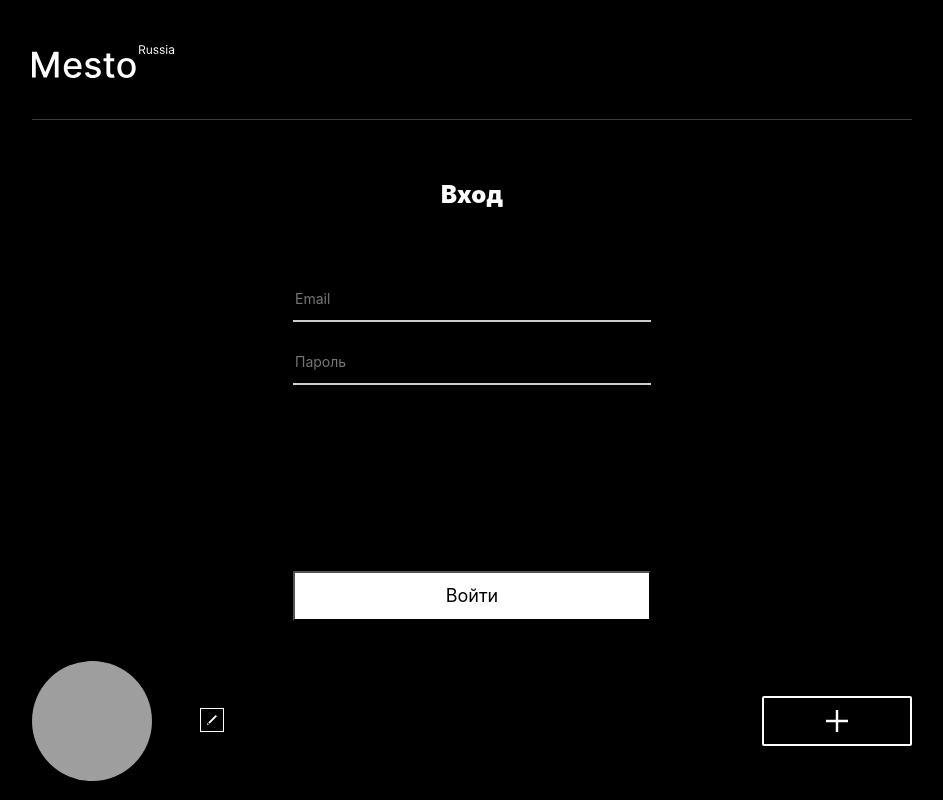
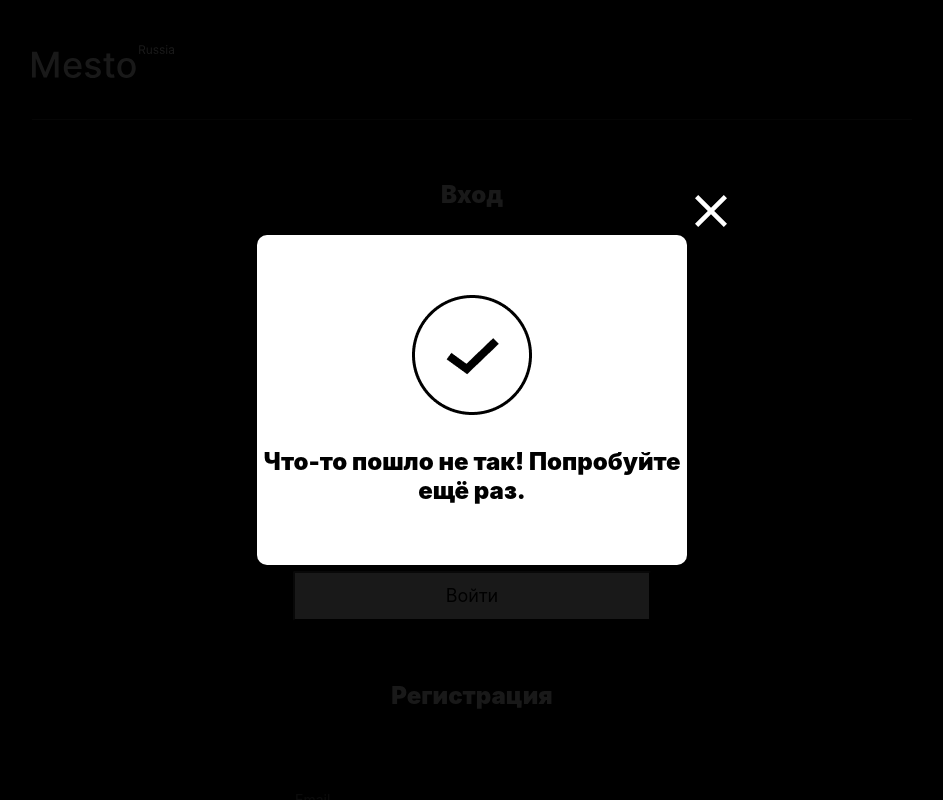
Before and after one commit to Kuban23/react-mesto-auth, a React (Create React App) app: page / in a window 1280 px wide. Shown: the top 800 px of the page, without its empty margins (168-1111 px from the left). Built offline with nearby package versions, Linux system fonts and the light colour scheme; no server answers; grey boxes are pictures that could not be loaded.

Commit message:
сверстал popup для подтверждения регистрации

```diff
--- /dev/null
+++ b/src/blocks/auth/__link/auth__link.css
@@ -0,0 +1,14 @@
+.auth__link{
+  color: #ffffff;
+  background-color: #000;
+  font-weight: 400;
+  font-size: 14px;
+  line-height: 17px;
+  text-align: center;
+  cursor: pointer;
+  transition: opacity 0.5s ease-in-out;
+}
+
+.auth__link:hover{
+  opacity: 0.6;
+}
--- a/src/blocks/auth/__submit/auth__submit.css
+++ b/src/blocks/auth/__submit/auth__submit.css
@@ -7,4 +7,10 @@
    line-height: 22px;
    text-align: center;
    color: #000000;
+   cursor: pointer;
+   transition: opacity 0.5s ease-in-out;
 }
+
+.auth__submit:hover{
+   opacity: 0.85;
+}
--- /dev/null
+++ b/src/blocks/popup/__container-infotool/popup__container-infotool.css
@@ -0,0 +1,12 @@
+.popup__container-infotool {
+	width: 430px;
+	background: #FFFFFF;
+   border-radius: 10px;
+   box-shadow: 0px 0px 25px rgba(0, 0, 0, 0.15);
+	display: flex;
+	flex-direction: column;
+	align-items: center;
+	position: relative;
+	cursor: default;
+	padding: 60px 0px;
+}
--- /dev/null
+++ b/src/blocks/popup/__title/_type/popup__title_type_infotool.css
@@ -0,0 +1,10 @@
+.popup__title_type_infotool{
+	font-weight: 900;
+	font-size: 24px;
+	line-height: 29px;
+	text-align: center;
+	color: #000000;
+	padding-top: 32px;
+
+	margin: 0px;
+}
--- /dev/null
+++ b/src/blocks/popup/__union-image/popup__union-image.css
@@ -0,0 +1,7 @@
+.popup__union-image{
+	width: 120px;
+	height: 120px;
+	background-image: url('/src/image/success.png');
+	background-repeat: no-repeat;
+
+}
--- a/src/components/App.js
+++ b/src/components/App.js
@@ -11,6 +11,8 @@ import EditAvatarPopup from './EditAvatarPopup';
 import AddPlacePopup from './AddPlacePopup';
 import ConfirmPopup from './ConfirmPopup';
 import Login from './Login';
+import Register from './Register';
+import InfoTooltip from './InfoTooltip';
 
 function App() {
 
@@ -23,6 +25,12 @@ function App() {
    ///////////////////////////////////////////////////////////
    const [isConfirmPopup, setIsConfirmPopup] = React.useState(false);
 // const [isImage]=React.useState(false);
+
+const [isInfoTooltip, setInfoTooltip] = React.useState({
+   title:"Что-то пошло не так! Попробуйте ещё раз.",
+   icons: false,
+});
+
 
 
    // Переменные состояния cards
@@ -86,6 +94,7 @@ function App() {
       setIsAddPlacePopupOpen(false);
       setIsImagePopupOpen(false);
       setIsConfirmPopup(false);
+      setInfoTooltip(false);
    }
 
    // Обработчик для изменения профайла
@@ -187,6 +196,8 @@ function App() {
 
                <Login/>
 
+               <Register/>
+
                <Main
                   onEditAvatar={handleEditAvatarClick}
                   onEditProfile={handleEditProfileClick}
@@ -234,7 +245,12 @@ function App() {
 
                />
 
-
+             <InfoTooltip
+             isOpen={isInfoTooltip}
+             onClose={closeAllPopup}
+             icons={isInfoTooltip.icons}
+             title={isInfoTooltip.title}
+             />
 
 
             </div>
--- /dev/null
+++ b/src/components/InfoTooltip.js
@@ -0,0 +1,24 @@
+import React from "react";
+import success from '../image/success.png';
+import fail from '../image/fail.png';
+
+function InfoTooltip(props) {
+
+	return (
+
+		<section className={`popup popup_type_${props.name} ${props.isOpen ? 'popup_opened' : ''}`}>
+			<div className="popup__container-infotool">
+				<button className="popup__close popup__close_type_infotool" type="button" aria-label="Кнопка закрытия окна"
+				onClose={props.onClose}></button>
+				{/* <img className="popup__union-image" src="success" alt="Кнопка ДА, кнопка Нет" /> */}
+				<div className="popup__union-image" src={props.icons ? success: fail} alt="Кнопка ДА, кнопка Нет"></div>
+				{/* <h2 className="popup__title_type_infotool">Вы успешно зарегистрировались!</h2> */}
+				<h2 className="popup__title_type_infotool">{props.title}</h2>
+			</div>
+		</section>
+
+	)
+
+}
+
+export default InfoTooltip;
--- a/src/components/Login.js
+++ b/src/components/Login.js
@@ -5,7 +5,7 @@ function Login() {
    return (
 
       <section className="auth">
-         <p className="auth__title">Вход</p>
+         <h2 className="auth__title">Вход</h2>
          <form className="auth__form">
             <input className="auth__input" placeholder="Email" type='email' name='email' required
           minLength='2' maxLength='30'/>
--- /dev/null
+++ b/src/components/Register.js
@@ -0,0 +1,28 @@
+import React from "react";
+
+
+function Register() {
+
+	return (
+
+		<section className="auth">
+			<h2 className="auth__title">Регистрация</h2>
+			<form className="auth__form">
+				<input className="auth__input" placeholder="Email" type='email' name='email' required
+					minLength='2' maxLength='30' />
+				<span className="auth__input-error" />
+
+				<input className="auth__input" placeholder="Пароль" type='password' name='password' required
+					minLength='8' maxLength='30' />
+				<span className="auth__input-error" />
+			</form>
+			<button className="auth__submit">Зарегистрироваться</button>
+			<p className="auth__link">Уже зарегистрированы? Войти</p>
+
+		</section>
+
+	)
+}
+
+
+export default Register;
--- a/src/index.css
+++ b/src/index.css
@@ -62,6 +62,10 @@
 @import url("./blocks/popup/__image/popup__image.css");
 @import url("./blocks/popup/__title-image/popup__title-image.css");
 
+@import url("./blocks/popup/__container-infotool/popup__container-infotool.css");
+@import url("./blocks/popup/__union-image/popup__union-image.css");
+@import url("./blocks/popup/__title/_type/popup__title_type_infotool.css");
+
 
 /* -- Блок регистрации---------------------------------------------------------------------------- */
 @import url("./blocks/auth/auth.css");
@@ -70,3 +74,4 @@
 @import url("./blocks/auth/__input/auth__input.css");
 @import url("./blocks/auth/__input-error/auth__input-error.css");
 @import url("./blocks/auth/__submit/auth__submit.css");
+@import url("./blocks/auth/__link/auth__link.css");
```
Also changed, not shown: src/image/fail.png (added), src/image/success.png (added).
